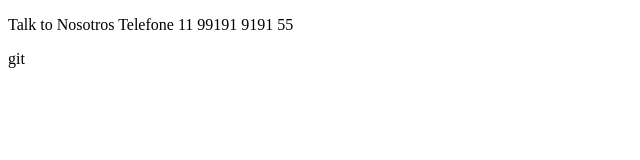
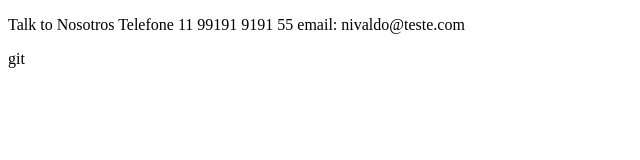
Before and after one commit to juones/github-master, a plain HTML site: page contato.html in a window 1280 px wide. Shown: the whole page, without its empty margins (0-640 px from the left). Drawn offline with Linux system fonts and the light colour scheme.

Commit message:
ajuste da pagina de contato #5

```diff
--- a/contato.html
+++ b/contato.html
@@ -9,6 +9,7 @@
 <body>
     <p>Talk to Nosotros
         Telefone 11 99191 9191 55
+        email: nivaldo@teste.com
     </p>
 </body>
 </html>git
```
